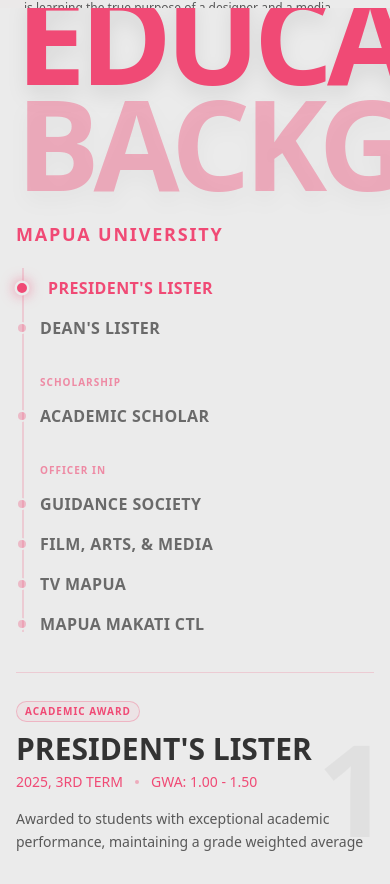
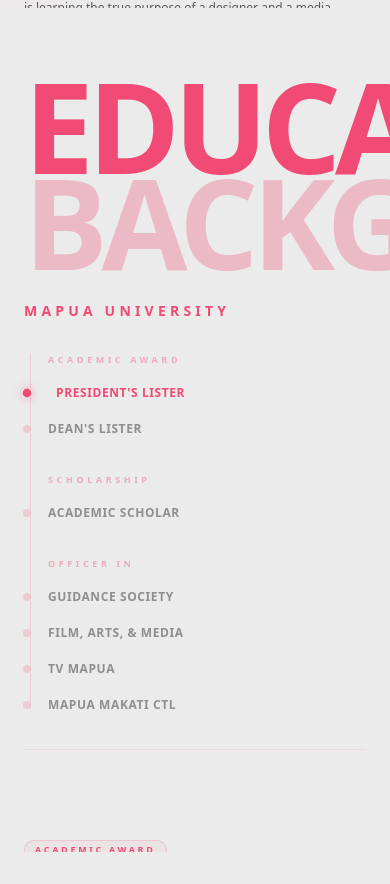
Before and after one commit to chro11os/ae-portfolio, a Next.js app: page / in a window 390 px wide. Shown: the part 1680-2564 px from the top of the page. Built offline with nearby package versions, Linux system fonts and the light colour scheme.

Commit message:
updated: Education Section to be more responsive

```diff
--- a/components/pages/Education.tsx
+++ b/components/pages/Education.tsx
@@ -6,34 +6,38 @@
 import { FadeIn } from "../ui/FadeIn";
 import { portfolioConfig } from "../../config/portfolio";
 
-// --- TYPES (Inferred for cleanliness) ---
 type EducationItem = typeof portfolioConfig.education.items[0];
 
 export const Education = () => {
   const { education } = portfolioConfig;
-
-  // STATE
   const [selectedId, setSelectedId] = useState(education.items[0].id);
 
-  // DERIVED STATE
   const activeItem = useMemo(() =>
     education.items.find((item) => item.id === selectedId) || education.items[0],
     [selectedId, education.items]
   );
 
   return (
-    <Section className="flex flex-col justify-center px-4 md:px-12 lg:px-24 py-4 md:py-8">
+    <Section id="education" className="flex flex-col justify-start px-6 md:px-12 lg:px-24 py-12 md:py-16 min-h-screen">
 
-      {/* 1. HEADER */}
-      <EducationHeader
-        heading={education.heading}
-        heading2={education.heading2}
-      />
+      {/* 1. HEADER: Title alignment base point */}
+      <div className="mb-4 md:mb-6 w-full max-w-7xl mx-auto z-20 pt-6 md:pt-10">
+        <FadeIn direction="down" delay={0.1}>
+          <BigDisplay className="text-[11vw] md:text-[6.5vw] lg:text-[6vw] leading-[0.75] text-brand-pink uppercase tracking-tighter">
+            {education.heading}
+          </BigDisplay>
+        </FadeIn>
+        <FadeIn direction="down" delay={0.2}>
+          <BigDisplay className="text-[11vw] md:text-[6.5vw] lg:text-[6vw] leading-[0.75] text-brand-pink/30 uppercase mt-[0.5vw] md:mt-[0vw] tracking-tighter">
+            {education.heading2}
+          </BigDisplay>
+        </FadeIn>
+      </div>
 
-      {/* 2. MAIN GRID */}
-      <div className="grid grid-cols-1 lg:grid-cols-2 gap-8 lg:gap-16 w-full max-w-7xl mx-auto z-20 items-start">
+      {/* 2. MAIN GRID: Aligned left with header edge */}
+      <div className="grid grid-cols-1 lg:grid-cols-2 gap-8 lg:gap-20 w-full max-w-7xl mx-auto z-20 items-start mt-4 md:mt-8">
 
-        {/* LEFT: Navigation Tree */}
+        {/* LEFT: Navigation Tree - Padding removed to align with title edge */}
         <EducationNavigation
           university={education.university}
           items={education.items}
@@ -54,21 +58,6 @@
 
 // --- SUB-COMPONENTS ---
 
-const EducationHeader = ({ heading, heading2 }: { heading: string, heading2: string }) => (
-  <div className="mb-6 md:mb-10 w-full max-w-7xl mx-auto z-20">
-    <FadeIn direction="down" delay={0.1}>
-      <BigDisplay className="text-[8vw] md:text-[5vw] leading-[0.85] text-brand-pink uppercase drop-shadow-[0_10px_10px_rgba(0,0,0,0.08)]">
-        {heading}
-      </BigDisplay>
-    </FadeIn>
-    <FadeIn direction="down" delay={0.2}>
-      <BigDisplay className="text-[8vw] md:text-[5vw] leading-[0.85] text-brand-pink/40 uppercase drop-shadow-[0_10px_10px_rgba(0,0,0,0.08)]">
-        {heading2}
-      </BigDisplay>
-    </FadeIn>
-  </div>
-);
-
 const EducationNavigation = ({
   university, items, selectedId, onSelect
 }: {
@@ -78,56 +67,51 @@
   onSelect: (id: string) => void;
 }) => {
   return (
-    <div className="relative">
-      {/* University Name */}
-      <FadeIn direction="right" delay={0.3} className="mb-6">
-        <h3 className="font-display font-bold text-brand-pink text-lg md:text-xl tracking-widest uppercase">
+    <div className="relative w-full">
+      <FadeIn direction="right" delay={0.3} className="mb-6 md:mb-8">
+        <h3 className="font-display font-bold text-brand-pink text-sm md:text-base lg:text-lg tracking-[0.3em] uppercase">
           {university}
         </h3>
       </FadeIn>
 
-      {/* Vertical Line */}
-      <div className="absolute left-[6px] top-12 bottom-2 w-[2px] bg-brand-pink/20" />
+      {/* Tree container: padding-left set to 0 to align start with heading above */}
+      <div className="relative pl-0 md:pl-0">
+        {/* Tree Line: Adjusted position to account for 0 padding */}
+        <div className="absolute left-[6px] top-2 bottom-2 w-[1px] bg-brand-pink/20" />
 
-      {/* List Items */}
-      <div className="space-y-2 relative">
+        <div className="space-y-3 md:space-y-4 relative">
           {items.map((item, index) => {
             const isActive = selectedId === item.id;
-          // Logic: Show category header if it's the first item OR if it's different from the previous one
             const showCategory = index === 0 || items[index - 1].category !== item.category;
 
             return (
               <div key={item.id}>
-              {/* Category Header */}
-              {showCategory && index !== 0 && (
-                 <FadeIn direction="left" delay={0.4} className="mt-6 mb-2 pl-6">
-                    <span className="font-display font-bold text-brand-pink/60 text-[10px] md:text-xs tracking-widest uppercase">
+                {showCategory && (
+                   <FadeIn direction="left" delay={0.4} className={`${index !== 0 ? 'mt-6 md:mt-8' : 'mt-1'} mb-3 pl-6`}>
+                      <span className="font-display font-bold text-brand-pink/40 text-[9px] md:text-[10px] tracking-[0.4em] uppercase">
                         {item.category}
                       </span>
                    </FadeIn>
                 )}
 
-              {/* Interactive Item */}
                 <FadeIn direction="left" delay={0.4 + (index * 0.05)}>
                   <div
                     onClick={() => onSelect(item.id)}
                     className="group relative pl-6 cursor-pointer py-1"
                   >
-                  {/* Dot */}
                     <div
-                    className={`absolute left-0 top-2.5 w-3 h-3 rounded-full border-[2px] border-brand-bg transition-all duration-300 z-10
+                      className={`absolute left-[-2.5px] md:left-[-1.5px] top-1/2 -translate-y-1/2 w-2.5 h-2.5 rounded-full border-[1.5px] border-brand-bg transition-all duration-500 z-10
                         ${isActive
-                        ? "bg-brand-pink scale-125 shadow-[0_0_10px_rgba(240,74,117,0.6)]"
-                        : "bg-brand-pink/30 group-hover:bg-brand-pink"
+                          ? "bg-brand-pink scale-110 shadow-[0_0_8px_rgba(240,74,117,0.4)]"
+                          : "bg-brand-pink/20 group-hover:bg-brand-pink/50"
                         }
                       `}
                     />
-                  {/* Label */}
                     <h4
-                    className={`font-display font-bold text-base md:text-lg uppercase tracking-wide transition-all duration-300
+                      className={`font-display font-bold text-xs md:text-sm lg:text-[0.95rem] uppercase tracking-wider transition-all duration-500
                         ${isActive
                           ? "text-brand-pink translate-x-2"
-                        : "text-brand-text/70 group-hover:text-brand-text"
+                          : "text-brand-text/50 group-hover:text-brand-text"
                         }
                       `}
                     >
@@ -140,48 +124,44 @@
           })}
         </div>
       </div>
+    </div>
   );
 };
 
 const EducationDetails = ({ activeItem, index }: { activeItem: EducationItem, index: number }) => (
-  <div className="lg:sticky lg:top-20 flex flex-col justify-center border-t lg:border-t-0 lg:border-l border-brand-pink/20 pt-6 lg:pt-0 lg:pl-10">
+  <div className="lg:sticky lg:top-32 flex flex-col justify-center border-t lg:border-t-0 lg:border-l border-brand-pink/10 pt-8 lg:pt-0 lg:pl-12 min-h-[350px]">
     <AnimatePresence mode="wait">
       <motion.div
         key={activeItem.id}
-        initial={{ opacity: 0, y: 10 }}
-        animate={{ opacity: 1, y: 0 }}
-        exit={{ opacity: 0, y: -10 }}
+        initial={{ opacity: 0, x: 10 }}
+        animate={{ opacity: 1, x: 0 }}
+        exit={{ opacity: 0, x: -10 }}
         transition={{ duration: 0.3 }}
+        className="relative"
       >
-        {/* Category Tag */}
-        <span className="inline-block px-2 py-0.5 mb-3 rounded-full border border-brand-pink/30 bg-brand-pink/5 text-brand-pink text-[10px] md:text-xs font-bold tracking-widest uppercase">
+        <span className="inline-block px-2.5 py-0.5 mb-4 rounded-full border border-brand-pink/20 bg-brand-pink/5 text-brand-pink text-[9px] md:text-[10px] font-bold tracking-[0.3em] uppercase">
           {activeItem.category}
         </span>
 
-        {/* Title */}
-        <h2 className="font-display font-bold text-3xl md:text-4xl text-brand-text mb-2 uppercase leading-none">
+        <h2 className="font-display font-bold text-3xl md:text-5xl lg:text-[3.5rem] text-brand-text mb-2 uppercase leading-[0.8] tracking-tighter">
           {activeItem.title}
         </h2>
 
-        {/* Sub-details */}
-        <div className="flex flex-wrap items-center gap-3 text-brand-pink font-medium text-sm md:text-base mb-4 font-sans">
-          <span>{activeItem.year}</span>
-          <span className="w-1 h-1 rounded-full bg-brand-pink/40" />
-          <span>{activeItem.role || activeItem.grade}</span>
+        <div className="flex items-center gap-3 text-brand-pink font-bold text-[10px] md:text-xs mb-8 tracking-widest font-sans uppercase">
+          <span className="opacity-80">{activeItem.year}</span>
+          <span className="w-1 h-1 rounded-full bg-brand-pink/20" />
+          <span className="opacity-60">{activeItem.role || activeItem.grade}</span>
         </div>
 
-        {/* Description */}
-        <p className="font-sans text-brand-text/80 text-sm md:text-base leading-relaxed font-light max-w-md">
+        <p className="font-sans text-brand-text/80 text-sm md:text-base leading-relaxed font-light max-w-lg text-justify">
           {activeItem.description}
         </p>
 
-        {/* Decorative Number */}
-        <div className="absolute right-0 bottom-0 opacity-5 pointer-events-none">
-          <span className="font-display font-bold text-[8rem] leading-none text-brand-text">
+        <div className="absolute -right-4 -bottom-10 opacity-[0.03] pointer-events-none select-none">
+          <span className="font-display font-bold text-[10rem] md:text-[16rem] leading-none text-brand-text">
             {index + 1}
           </span>
         </div>
-
       </motion.div>
     </AnimatePresence>
   </div>
```
Lines whose indentation alone changed are shown as unchanged.
